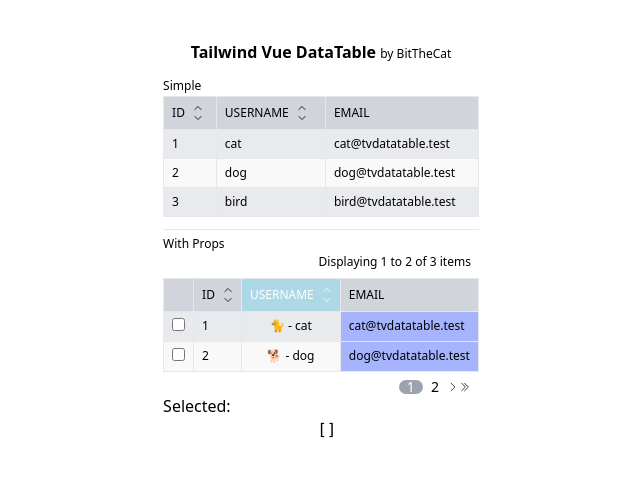
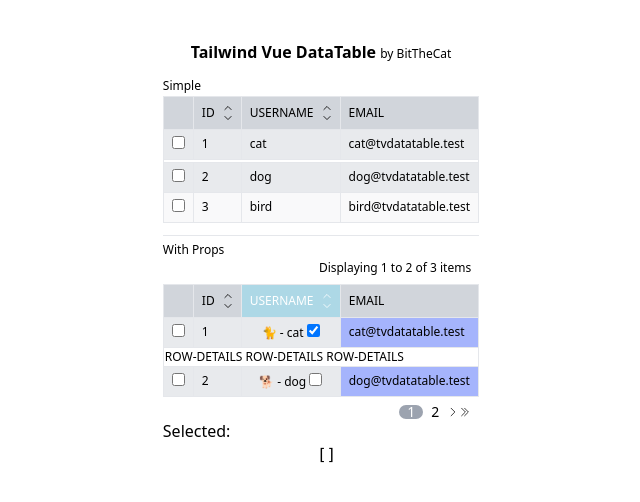
Before and after one commit to BitTheCat/tailwind-vue-data-table, a Vue app: page / in a window 1280 px wide. Shown: the top 502 px of the page, without its empty margins (319-959 px from the left). Built offline with nearby package versions, Linux system fonts and the light colour scheme.

Commit message:
Added Row Details

```diff
--- a/dev/TableShow.vue
+++ b/dev/TableShow.vue
@@ -3,14 +3,18 @@
         <div class="mb-3">
             <span class="text-xs "> Simple </span>
             <TVTable
-                :items="items"
+                ref="tvtTableSimple"
+                :items="cloneItems"
                 :fields="fieldsSimple"
+                enable-check
+                @check-row="checkRow"
             />
         </div>
         <hr>
         <div>
             <span class="text-xs">With Props</span>
             <TVTable
+                ref="tvtTableProps"
                 v-model:currentPage="currentPage"
                 :items="filterItems"
                 :fields="fields"
@@ -21,8 +25,13 @@
                 @change-page="changePage"
                 @check-row="checkRow"
             >
-                <template #cell:username="{ item }">
-                    {{ item.emoji }} - {{ item.username }}
+                <template #cell:username="row">
+                    {{ row.item.emoji }} - {{ row.item.username }}
+                    <input id="checkbox" :checked="row.item._showDetails" type="checkbox" @change="row.toggleDetails(row.item)" />
+                </template>
+
+                <template #row-details>
+                    ROW-DETAILS ROW-DETAILS ROW-DETAILS
                 </template>
             </TVTable>
             Selected:
@@ -54,7 +63,7 @@ const fields = ref([
         thStyle: 'background: lightblue',
         thClass: 'text-white',
         tdClass: 'text-center',
-        sortable: true
+        sortable: true,
     },
     {
         label: 'email',
@@ -86,7 +95,8 @@ const items = ref([
         id: '1',
         username: 'cat',
         email: 'cat@tvdatatable.test',
-        emoji: '🐈'
+        emoji: '🐈',
+        _showDetails: true
     },
     {
         id: '2',
@@ -108,13 +118,15 @@ const perPage = ref(2)
 
 const filterItems = ref(items.value.slice(0, 1 * perPage.value))
 
+const cloneItems = JSON.parse(JSON.stringify(items.value))
+
 const changePage = (values) => {
     filterItems.value = items.value.slice(values.from, values.to)
 }
 
 const selectRow = ref([])
+
 const checkRow = (value) => {
-    console.log(selectRow.value.includes(value))
     if (selectRow.value.includes(value)) {
         let index = selectRow.value.indexOf(value)
         selectRow.value.splice(index, 1)
--- a/package.json
+++ b/package.json
@@ -1,6 +1,6 @@
 {
     "name": "@bitthecat/tailwind-vue-data-table",
-    "version": "0.1.3",
+    "version": "0.1.4",
     "keywords": [
         "tailwindcss",
         "vue",
--- a/src/components/TVTable.vue
+++ b/src/components/TVTable.vue
@@ -52,9 +52,8 @@
             </tr>
         </thead>
         <tbody class="px-2 py-1.5 text-left text-xs font-medium border">
+            <template v-for="(item) in items" :key="item.label">
                 <tr
-                v-for="(item) in items"
-                :key="item.label"
                     class="divide-x divide-y last:border-b-0 px-2 py-1.5 text-left text-xs font-medium border odd:bg-gray-300/50 even:bg-gray-100/50 hover:bg-gray-400/50"
                 >
                     <td
@@ -72,11 +71,22 @@
                         :class="field.tdClass"
                         :style="field.tdStyle"
                     >
-                    <slot :item="item" :data="getField(item, field.key)" :name="`cell:${field.label}`">
-                        {{ getField(item, field.key) }}
+                        <slot
+                            :name="`cell:${field.label}`"
+                            :item="item"
+                            :data="getField(item, field.key)"
+                            :toggle-details="toggleDetails"
+                        >
+                            {{ getField(item, field.key, '') }}
                         </slot>
                     </td>
                 </tr>
+                <tr v-if="item._showDetails">
+                    <td :colspan="enableCheck ? fields.length + 1 : fields.length">
+                        <slot name="row-details" :item="item" />
+                    </td>
+                </tr>
+            </template>
         </tbody>
     </table>
 
@@ -89,7 +99,7 @@
 </template>
 
 <script setup>
-import {defineComponent, ref, watch} from 'vue';
+import {computed, defineComponent, ref, watch} from 'vue';
 import TVPagination from './TVPagination.vue';
 
 defineComponent({
@@ -124,13 +134,21 @@ const props = defineProps({
 
 const emit = defineEmits(['updateSortable', 'changePage', 'checkRow'])
 
-const localTotalRows = ref(props.totalRows || props.items.length || 0)
+
+const localTotalRows = computed(() => {
+    return props.totalRows || props.items.length || 0
+})
+
 const fromRow = ref(0)
 const toRow = ref(0)
 const localCurrentPage = ref(props.currentPage)
 
-const getField = (item, field) => {
-    return item[field]
+const getField = (item, field, def) => {
+    return item[field] || def
+}
+
+const toggleDetails = (value) => {
+    return value._showDetails = !value._showDetails
 }
 
 const sortable = ref({})
```
Also changed, not shown: 1 other file (tests, documents, lock files or other folders). Lines whose indentation alone changed are shown as unchanged.
